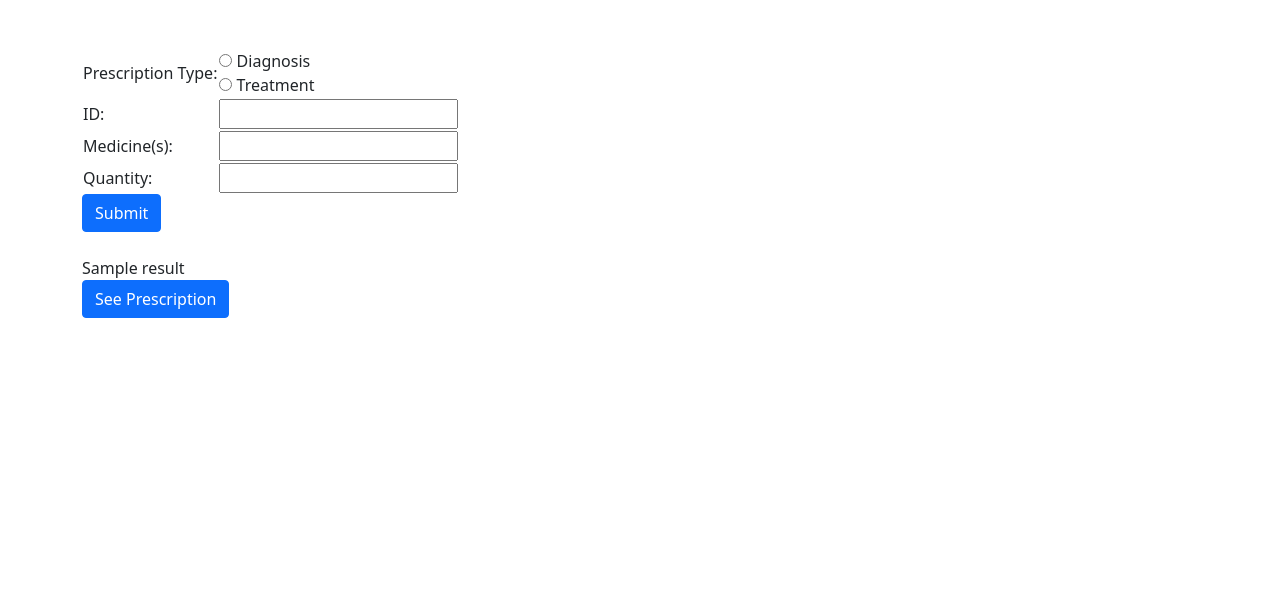
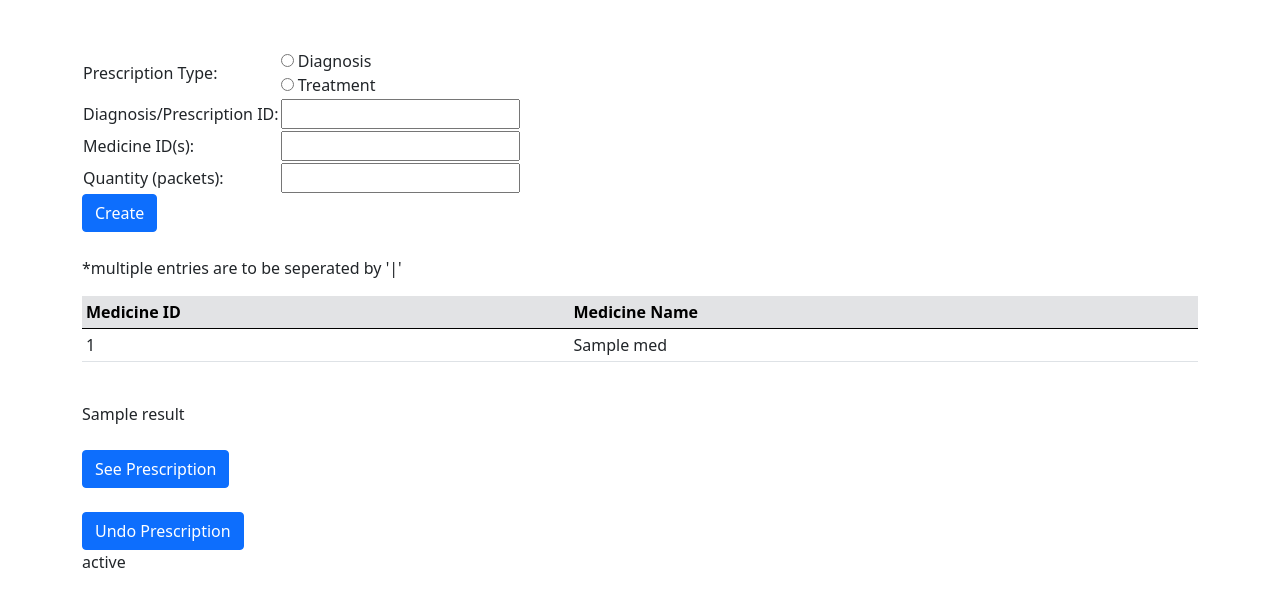
Before and after one commit to sairoopb/Hospital-DBMS, a Django app: template Backend/dbms_project/dbms_app/templates/dbms_app/create_prescription.html in a window 1280 px wide. Shown: the part 56-663 px from the top of the page. Run offline with Django 3.2, Linux system fonts and the light colour scheme; the template is opened without the code that fills it: most values are stand-ins (such as "Sample title", 1, 10 or a date in 2020).

Commit message:
Added the undo button and some UI changes

```diff
--- a/Backend/dbms_project/dbms_app/templates/dbms_app/create_prescription.html
+++ b/Backend/dbms_project/dbms_app/templates/dbms_app/create_prescription.html
@@ -35,28 +35,53 @@
         </tr>
 
         <tr>
-            <td> ID:</td>
+            <td> Diagnosis/Prescription ID:</td>
             <td> <input type = "number" name = "id" required> </td>
         </tr>
 
 
         <tr>
-            <td>Medicine(s):</td>
+            <td>Medicine ID(s):</td>
             <td><input type = "text" name ="med_id" required></td>
         </tr>
 
         <tr>
-            <td>Quantity:</td>
+            <td>Quantity (packets):</td>
             <td><input type = "text" name = "quantity"></td>
         </tr>
     </table>
-    <input type = "submit" name = "submit" class="btn btn-primary">
+    <input type = "submit" value ="Create" name = "submit" class="btn btn-primary">
 
 </form>
+<br>
+    *multiple entries are to be seperated by '|'
+<br>
+    {% if medicines %}
+    <div class="mt-3">
+        <table class="table table-responsive table-sm table-hover table-fixed">
+            <thead class="table-secondary">
+            <tr>
+                <th>Medicine ID</th>
+                <th>Medicine Name</th>
+            </tr>
+
+            </thead>
+            <tbody>
+            {% for med in medicines %}
+                <tr style="cursor:pointer;">
+                <td>{{ med.medicine_id }}</td>
+                <td>{{ med.name }}</td>
+                </tr>
+            {% endfor %}
+            </tbody>
+        </table>
+    </div>
+    {% endif %}
 <br>
 {% if result %}
     {{ result }}
 {% endif %}
+<br>
 <br>
 {% if presc_id %}
     <form action = "show" method="POST">
@@ -64,7 +89,18 @@
         <input type = "hidden" name = "presc_id_create" value = {{ presc_id }}>
         <input type = "submit" value = "See Prescription" class="btn btn-primary">
     </form>
+
+    <br>
+
+    <form method="POST">
+        {% csrf_token %}
+        <input type = "hidden" name = "del_presc_id" value = {{ presc_id }}>
+        <input type = "submit" value = "Undo Prescription" class="btn btn-primary">
+    </form>
 {% endif %}
 
+{% if del_status %}
+    {{ del_status}}
+{% endif %}
 
 {% endblock %}
```
Also changed, not shown: Backend/dbms_project/dbms_app/view_service/prescription.py (+30 -22 lines).
